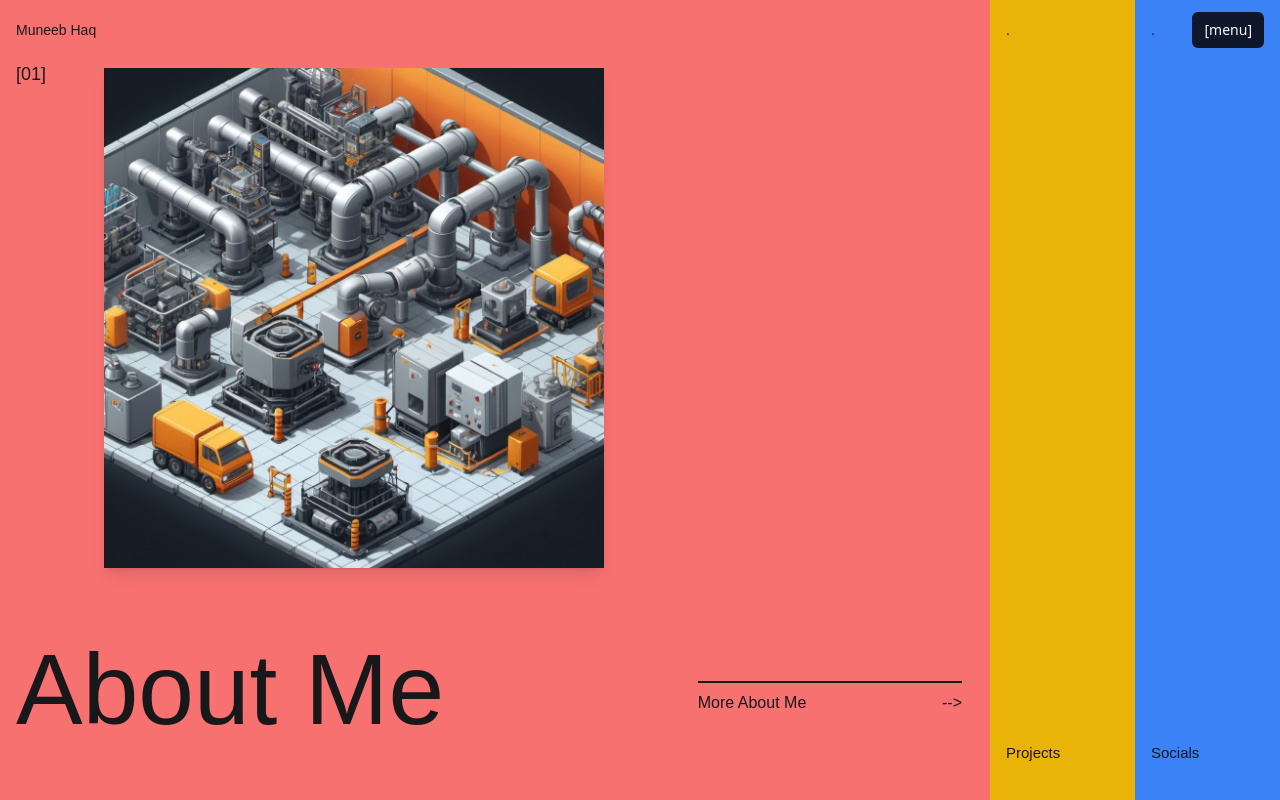
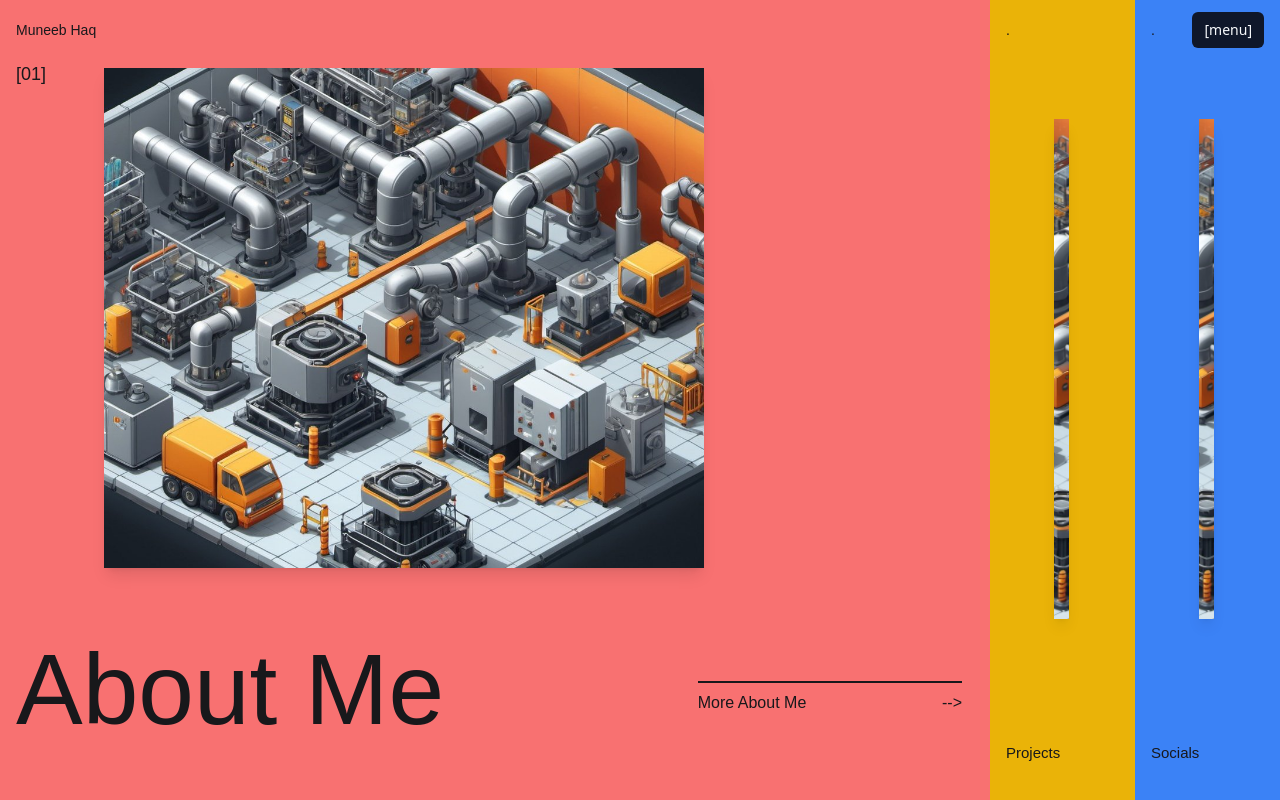
Before and after one commit to muh5329/Monkey-Factory, a Next.js app: page / in a window 1280 px wide. Built offline with nearby package versions, Linux system fonts and the light colour scheme.

Commit message:
image resizing on pannel click fix

```diff
--- a/src/app/page.tsx
+++ b/src/app/page.tsx
@@ -18,12 +18,15 @@ interface SlidingPage {
 
 const SlidingPage = (props: SlidingPage) => {
   const subtitleRef: React.RefObject<HTMLDivElement> = useRef(null);
+  const imageConRef: React.RefObject<HTMLDivElement> = useRef(null);
   useGSAP(() => {
 
     if (props.selected) {
       gsap.to(subtitleRef.current, { fontSize: '100px' });
+      gsap.to(imageConRef.current, { width: '600px' });
     } else {
       gsap.to(subtitleRef.current, { fontSize: '15px' });
+      gsap.to(imageConRef.current, { width: '15px' });
     }
   }, [props.selected]);
 
@@ -34,21 +37,23 @@ const SlidingPage = (props: SlidingPage) => {
           {props.optionalName}
         </div>
       </div>
-      {props.selected &&
 
       <div className="flex pt-1 h-[75%]">
+
+        {props.selected &&
           <div className="w-10 pt-4 pl-4  text-lg">
             {"[" + props.pageNumber + "]"}
           </div>
+        }
 
         <div className="justify-start pl-16 pt-6">
 
-            <div className="shadow-lg ">
+          <div ref={imageConRef} className="shadow-lg w-[1000px] h-[500px] overflow-hidden relative">
             <Image
               src={props.mainImage}
-                width={500}
-                height={500}
+              layout='fill'
               alt="Picture of the author"
+              objectFit='cover'
             />
           </div>
 
@@ -57,7 +62,7 @@ const SlidingPage = (props: SlidingPage) => {
 
       </div>
 
-      }
+
       <div className="flex justify-between pl-4 ">
 
         <div className="w-[60%] align-text-top  text-[15px] pb-10 " ref={subtitleRef}>
```
Lines whose indentation alone changed are shown as unchanged.
